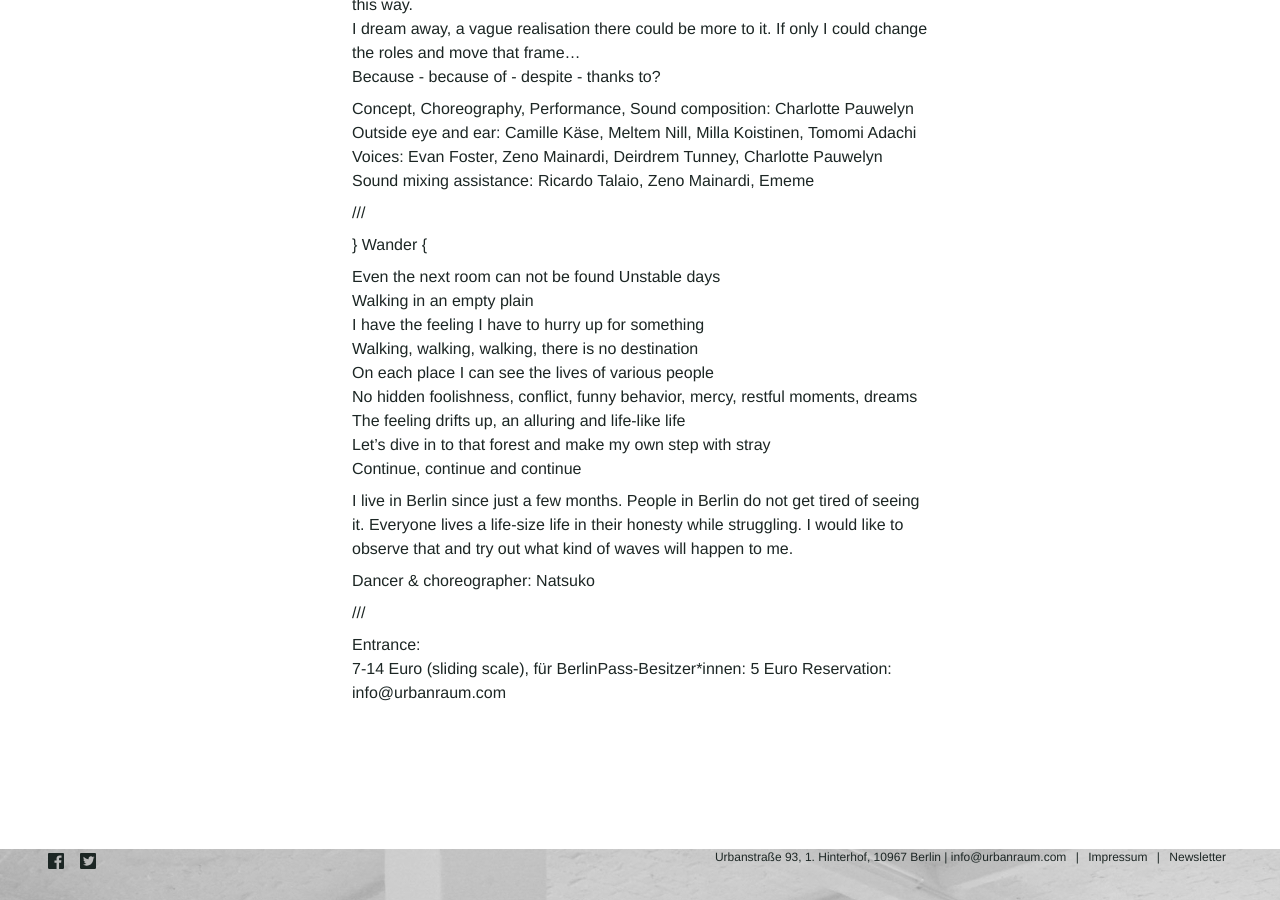
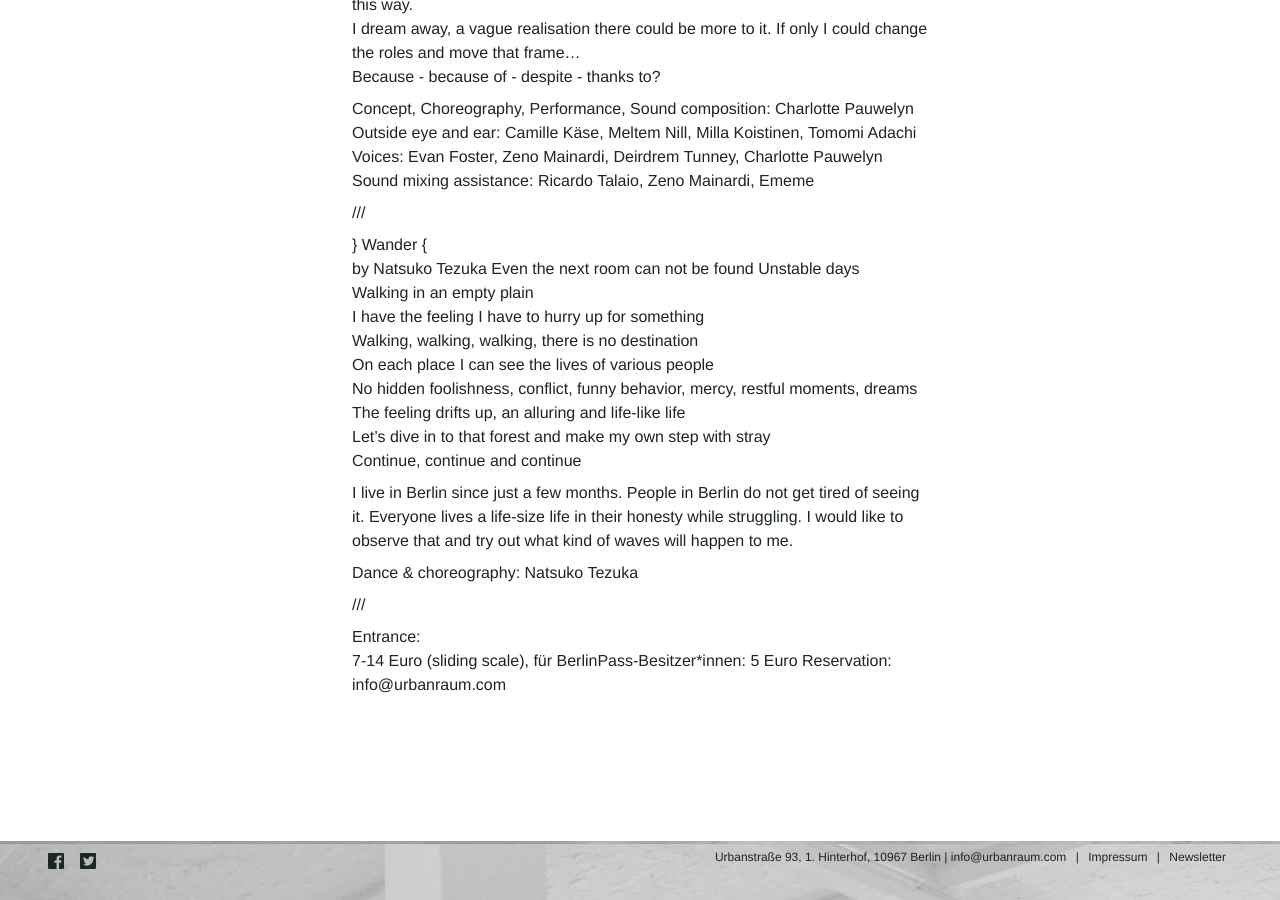
Before and after one commit to Kriesse/urbanraum, a Jekyll site: the page built from _events/2018-10-13-chaos-but-flow.md, in a window 1280 px wide and 900 px high, scrolled down 1133 px. Built offline with Jekyll 4.4.1, drawn with Linux system fonts in a browser that asks for light colours; nearby versions of some CDN libraries; some of the changed text lies outside the part shown.

Commit message:
Update 2018-10-13-chaos-but-flow.md

```diff
--- a/_events/2018-10-13-chaos-but-flow.md
+++ b/_events/2018-10-13-chaos-but-flow.md
@@ -12,8 +12,8 @@
 title_en:  "Chaos but Flow"
 title_de:  "Chaos but Flow"
 
-subtitle_en: "A performance evening by and with Charlotte Pauwelyn & Natsuko"
-subtitle_de: "Ein Performance-Abend von und mit Charlotte Pauwelyn & Natsuko"
+subtitle_en: "A performance evening by and with Charlotte Pauwelyn & Natsuko Tezuka"
+subtitle_de: "Ein Performance-Abend von und mit Charlotte Pauwelyn & Natsuko Tezuka"
 
 price_en: "EUR 7-14 (sliding scale)"
 price_de: "7-14 Euro (sliding scale)"
@@ -45,7 +45,7 @@
   ///
 
   } Wander {
-
+  by Natsuko Tezuka
   Even the next room can not be found Unstable days
   Walking in an empty plain
   I have the feeling I have to hurry up for something
@@ -58,7 +58,7 @@
 
   I live in Berlin since just a few months. People in Berlin do not get tired of seeing it. Everyone lives a life-size life in their honesty while struggling. I would like to observe that and try out what kind of waves will happen to me.
 
-  Dancer & choreographer: Natsuko
+  Dance & choreography: Natsuko Tezuka
 
   ///
 
```
